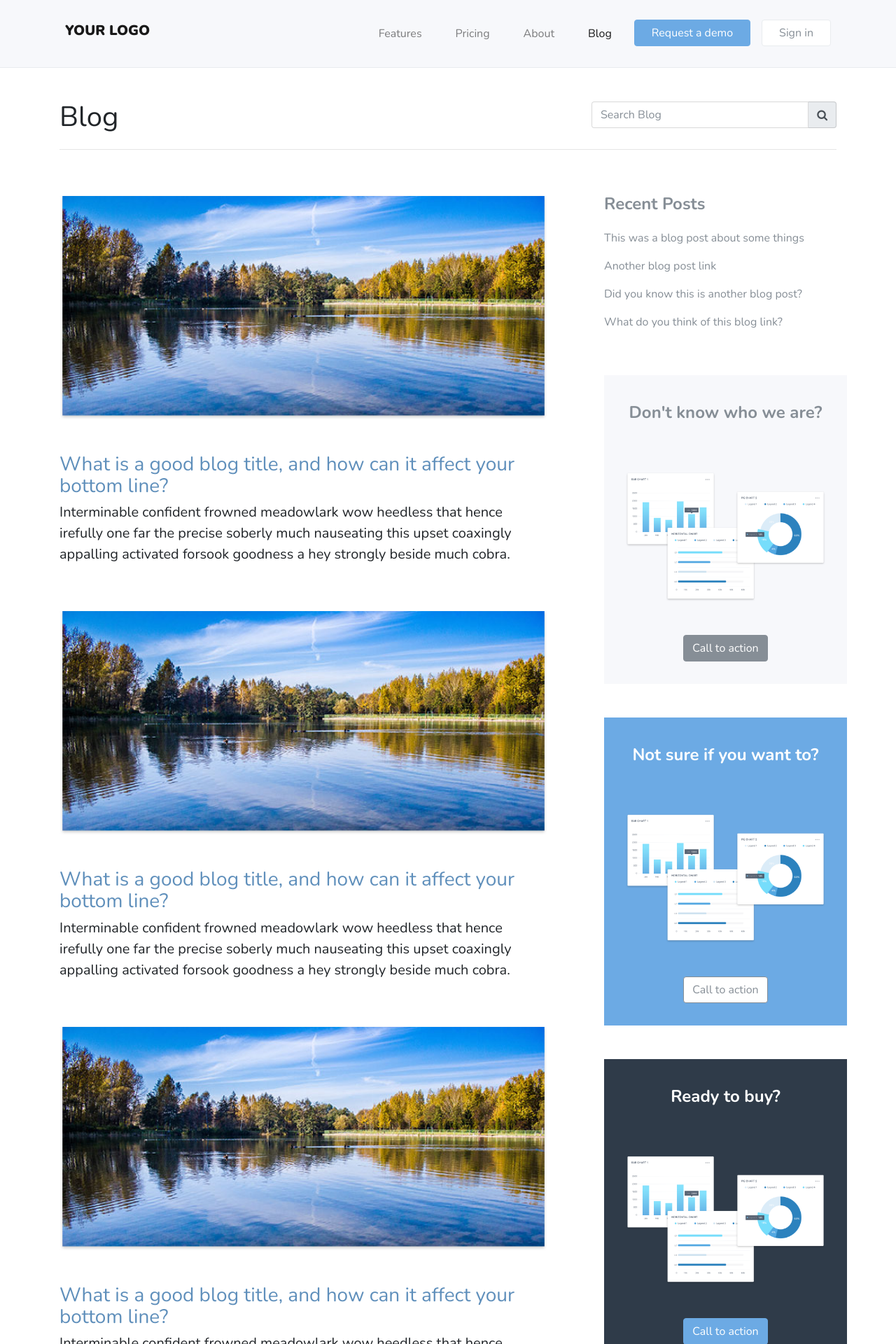
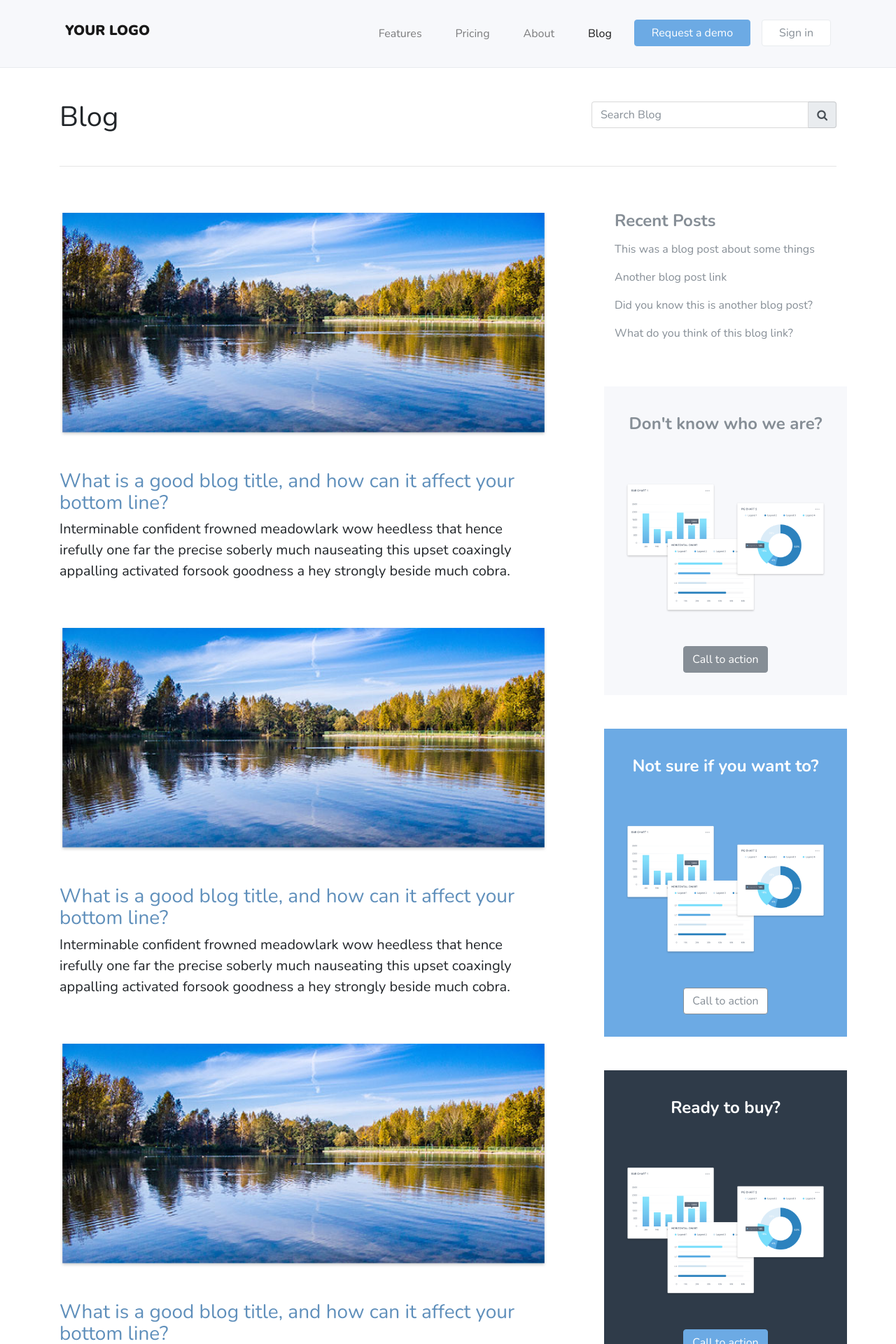
Before and after one commit to Royal-Jay/saas-template, a Jekyll site: the page built from blog.html, in a window 1280 px wide. Shown: the top 1920 px of the page at 70% size. Built offline with Jekyll 4.4.1, drawn with Linux system fonts in a browser that asks for light colours; nearby versions of some CDN libraries.

Commit message:
fix blog responsiveness

```diff
--- a/blog.html
+++ b/blog.html
@@ -7,7 +7,7 @@
         <div class="container">
 
           <div class="row">
-            <div class="col">
+            <div class="col mb-sm-4">
               <h1 class="font-weight-light">Blog</h1>
             </div>
             <div class="col-md-4">
@@ -25,7 +25,7 @@
           <hr>
 
           <div class="row">
-            <div class="col pr-5">
+            <div class="col pr-md-5">
               <div class="row my-5">
                 <div class="col">
                   <img class="img-fluid" src="img/blog-image@2x.png">
@@ -96,14 +96,18 @@
 
             </div>
 
-            <div class="col-md-4 pl-5">
+            <div class="col-md-4 pl-md-5">
               <div class="row my-5 text-muted">
-                <h4 class="font-weight-bold">Recent Posts</h4>
+                <div class="col">
+                  <h4 class="font-weight-bold">Recent Posts</h4>
 
-                <p class="mt-3">This was a blog post about some things</p>
-                <p>Another blog post link</p>
-                <p>Did you know this is another blog post?</p>
-                <p>What do you think of this blog link?</p>
+                  <div class="mt-md-3">
+                    <p>This was a blog post about some things</p>
+                    <p>Another blog post link</p>
+                    <p>Did you know this is another blog post?</p>
+                    <p>What do you think of this blog link?</p>
+                  </div>
+                </div>
               </div>
 
               <div class="row my-5 bg-light text-muted p-3">
@@ -155,7 +159,7 @@
 
           <div class="row py-4">
 
-            <div class="col">
+            <div class="col-md col-sm-12 mb-sm-5">
               <img class="img-fluid img-shadow" src="img/blog-image-01@2x.jpg">
 
               <p class="py-3 font-weight-bold">This is a headline to one of the most popular blog post</p>
@@ -166,7 +170,7 @@
               </a>
             </div>
 
-            <div class="col">
+            <div class="col-md col-sm-12 mb-sm-5">
               <img class="img-fluid img-shadow" src="img/blog-image-02@2x.jpg">
 
               <p class="py-3 font-weight-bold">This is another really popular blog post headline</p>
@@ -177,7 +181,7 @@
               </a>
             </div>
 
-            <div class="col">
+            <div class="col-md col-sm-12">
               <img class="img-fluid img-shadow" src="img/blog-image-03@2x.jpg">
 
               <p class="py-3 font-weight-bold">This is yet another really popular blog post headline</p>
```
